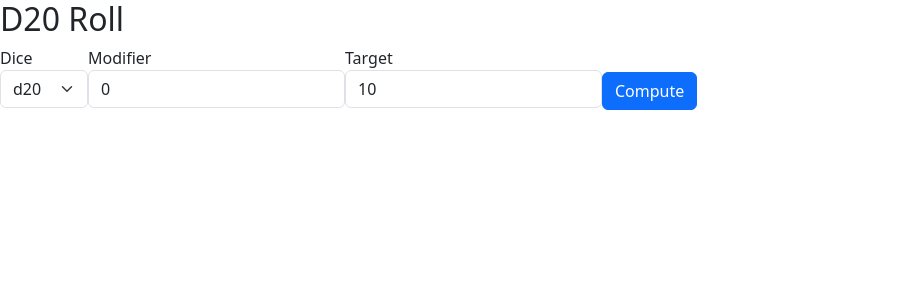
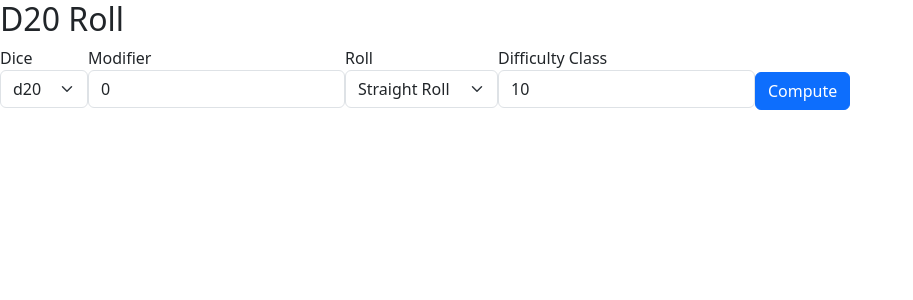
Before and after one commit to Kalamari2002/oracroll, a React (Vite) app: page / in a window 1280 px wide. Shown: the top 300 px of the page, without its empty margins (0-913 px from the left). Built offline with nearby package versions, Linux system fonts and the light colour scheme.

Commit message:
Added: support for advantage and disadvantage rolls

```diff
--- a/src/classes/Roll.ts
+++ b/src/classes/Roll.ts
@@ -1,5 +1,6 @@
 export interface Roll{
     name : string,
     baseType : number,
-    modifier : number
+    modifier : number,
+    advType : number
 };
--- a/src/components/ChallengeCard.tsx
+++ b/src/components/ChallengeCard.tsx
@@ -13,11 +13,22 @@ function ChallengeCard({ rollName } : Props){
     const [baseType, setBaseType] = useState(20);
     const [modifier, setModifier] = useState(0);
     const [chanceText, setChanceText] = useState("");
+    const [advType, setAdvType] = useState(0);
 
     const beat = (roll : Roll, target:number) => {
+        const MIN = roll.advType == 0 ? .05 : (roll.advType == -1 ? 0.0975 : 0.0025);
+        const MAX = roll.advType == 0 ? 0.95 : (roll.advType == -1 ? 0.9025 : 0.9975);
+        const bound = target - 1 - roll.modifier;
         const type = roll.baseType;
-        const goal = target - 1 - roll.modifier;
-        const result = Math.min( Math.max(1 - ( goal / type ), 0.05), 0.95 );
+
+        if(bound <= 0) { setChanceText(`${(MAX * 100).toFixed(2)}%`); return MAX; }
+        if(bound >= type ) { setChanceText(`${(MIN * 100).toFixed(2)}%`); return MIN; }
+
+        const complementary = roll.advType == 1 ? Math.pow(( bound / type ), 2 ) : ( bound / type);
+
+        console.log(`Goal : ${bound}`);
+        const baseResult = 1 - complementary;
+        const result = roll.advType == -1 ? Math.pow(baseResult, 2) : baseResult;
 
         setChanceText(`${(result * 100).toFixed(2)}%`);
 
@@ -45,23 +56,37 @@ function ChallengeCard({ rollName } : Props){
                 type="number"
                 className="form-control"
                 defaultValue={0}
-                onChange={(e: React.ChangeEvent<HTMLInputElement>)=>{setModifier(parseInt(e.target.value));}}
+                onChange={e=>setModifier(parseInt(e.target.value))}
                 />
             </label>
             <label>
-                Target
+                Roll
+                <select
+                defaultValue={0}
+                className="form-select"
+                aria-label="Default select example"
+                onChange={e=>setAdvType(parseInt(e.target.value))}
+                >
+                    <option value={1}>Advantage</option>
+                    <option value={0}>Straight Roll</option>
+                    <option value={-1}>Disadvantage</option>
+                </select>
+            </label>
+            <label>
+                Difficulty Class
                 <input name="targetVal"
                 type="number"
                 className="form-control"
                 defaultValue={10}
-                onChange={(e: React.ChangeEvent<HTMLInputElement>)=>{setTarget(parseInt(e.target.value));}}
+                onChange={e=>setTarget(parseInt(e.target.value))}
                 />
             </label>
             <RollButton
             roll={{
                 name : name,
                 baseType : baseType,
-                modifier : modifier
+                modifier : modifier,
+                advType : advType
             }}
             target={target}
             computeChallenge={beat}/>
```
